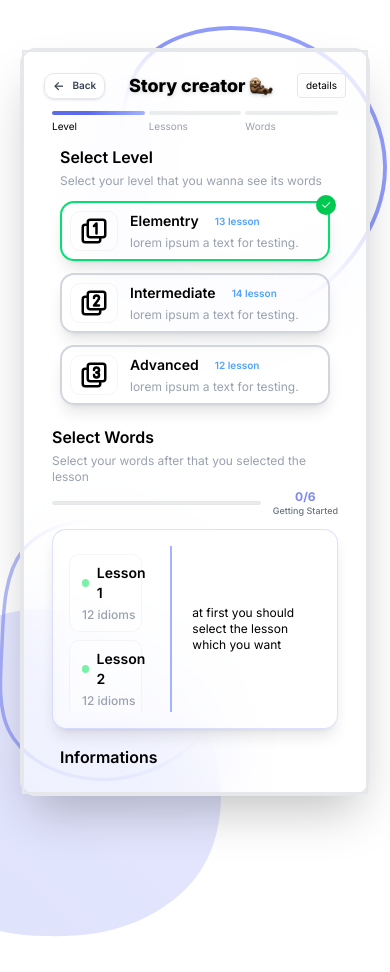
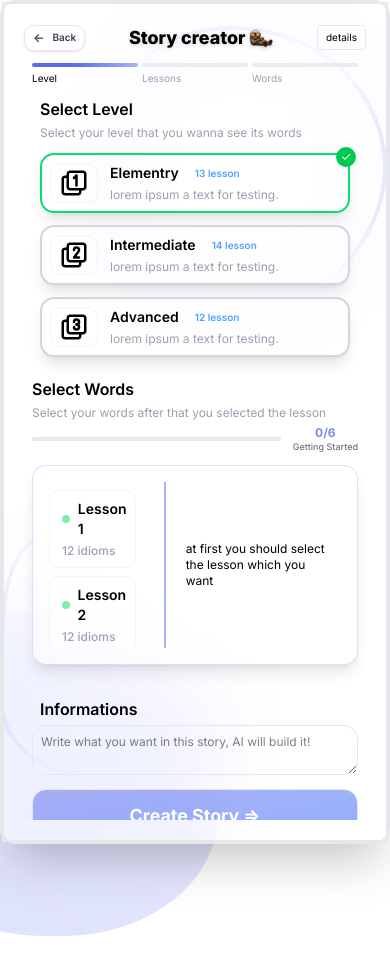
Before and after one commit to abolfazlj10/essinitial-idioms-in-english, a Next.js app: page /story in a window 390 px wide. Shown: the top 972 px of the page. Built offline with nearby package versions, Linux system fonts and the light colour scheme.

Commit message:
test full size in mobile.

```diff
--- a/src/app/layout.tsx
+++ b/src/app/layout.tsx
@@ -14,11 +14,11 @@ export default function RootLayout({
   return (
     <html lang="en">
       <body>
-        <div className="relative min-h-screen max-h-screen min-w-screen max-w-screen h-screen w-screen flex justify-center items-center py-22 max-tablet:py-12 z-10">
+        <div className="relative min-h-screen max-h-screen min-w-screen max-w-screen h-screen w-screen flex justify-center items-center py-22 max-tablet:py-12 max-mobile:py-0 z-10">
           <img className="z-10 w-[800px] left-[200px] absolute opacity-20 -bottom-32 select-none  max-[3100px]:-left-[150px]" src="/blob3.svg"/>
           <img className="z-10 w-[500px] left-[500px] absolute top-0 opacity-80 select-none max-[3100px]:left-[200px] max-[2640px]:left-[50px]" src="/blob2.svg"/>
           <img className="z-10 w-[350px] absolute right-[500px] bottom-0 opacity-50 select-none max-[3100px]:right-[400px] max-[2808px]:right-[100px]" src="/blob2.svg"/>
-          <div className="h-full w-full max-h-[1200px] max-tablet:max-h-[1000px] max-w-[2000px] mx-60 max-[2000px]:mx-24 max-[1315px]:mx-16 max-tablet:mx-5 border-4 max-tablet:border-2 bg-[#fff] max-tablet:bg-[#fff]/50 max-tablet:backdrop-blur-2xl shadow-2xl rounded-2xl text-black z-20 ">
+          <div className="h-full w-full max-h-[1200px] max-tablet:max-h-[1000px] max-mobile:max-h-full max-w-[2000px] mx-60 max-[2000px]:mx-24 max-[1315px]:mx-16 max-tablet:mx-5 max-mobile:mx-0 border-4 max-tablet:border-2 bg-[#fff] max-tablet:bg-[#fff]/50 max-tablet:backdrop-blur-2xl shadow-2xl rounded-2xl text-black z-20 ">
             {children}
           </div>
         </div>
--- a/src/app/story/page.tsx
+++ b/src/app/story/page.tsx
@@ -642,7 +642,7 @@ export default function Story () {
                                     <div className="select-none px-2 mb-3 max-laptop:mb-1">
                                         <div className="text-[30px] max-laptop:text-[25px] max-tablet:text-base font-semibold">Informations</div>
                                     </div>
-                                    <textarea className="border min-h-[100px] max-tablet:min-h-0 w-full rounded-xl p-2 outline-0 placeholder:max-tablet:text-xs" placeholder="Write what you want in this story, AI will build it!"></textarea>
+                                    <textarea className="border min-h-[100px] max-tablet:min-h-0 w-full rounded-xl p-2 outline-0 placeholder:max-tablet:text-xs max-tablet:text-xs" placeholder="Write what you want in this story, AI will build it!"></textarea>
                                     <div className="flex-1 mt-2">
                                         <div
                                             className={`text-[22px] max-tablet:text-lg flex-1 text-center font-bold mt-auto border rounded-xl py-4 max-tablet:py-3 shadow-xl duration-200 select-none flex justify-center items-center ${
```
